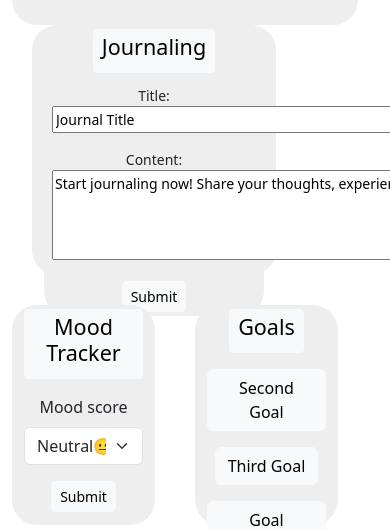
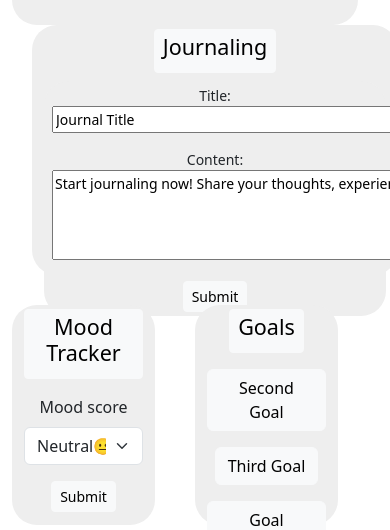
Before and after one commit to sarumaj/MindPen, a Django app: page /profile/ in a window 390 px wide; the page is wider, and only the part inside the window is pictured. Shown: the part 293-823 px from the top of that part. Run offline with Django 4.2, Linux system fonts and the light colour scheme; a user stored in the database is signed in; data comes from the database, SQL or seed files in the repository; parts of the project's set-up code (start-up, migrations or seed data) failed here and were passed over; some libraries are stand-ins or nearby versions.

Commit message:
Journaling Layout

```diff
--- a/users/templates/users/profile.html
+++ b/users/templates/users/profile.html
@@ -12,7 +12,7 @@
                 class="giphy-embed" allowFullScreen></iframe>
       </div>
     </div>
-    <div class="col-8 section-card" id="journaling">
+    <div class="col-lg-8 col-sm-12 section-card" id="journaling">
       <a href="{% url 'journal' %}" class="btn btn-light btn-sm mt-1 mb-2"><h4>Journaling</h4></a>
       <form style="border: none" id="form" class="form-control form-control-sm section-card" method="post" >
         {% csrf_token %}
```
